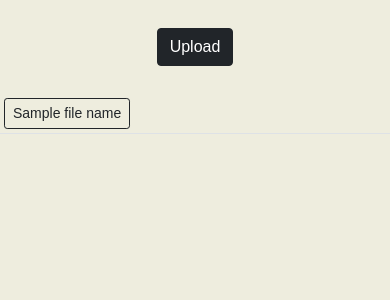
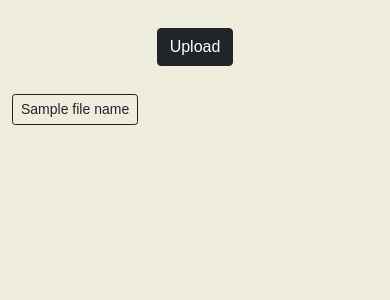
Before and after one commit to OyugoObonyo/Firebase-Task, a Flask app: template templates/index.html in a window 390 px wide. Shown: the top 300 px of the page. Run offline with Flask 2, Linux system fonts and the light colour scheme; the template is opened without the code that fills it: most values are stand-ins (such as "Sample title", 1, 10 or a date in 2020); some libraries are stand-ins or nearby versions.

Commit message:
implementing grid system over table

```diff
--- a/static/styles.css
+++ b/static/styles.css
@@ -1,5 +1,5 @@
 /** tag selectors **/
-body{
+body {
     background-color: #EEEDDE;
     font-family: 'Roboto Serif', sans-serif;
 }
@@ -11,10 +11,15 @@ body{
     padding: 10% 20%;
 
 }
-.main{
+.main {
     padding: 5% 10%;
     font-size: larger;
     display: flex;
     align-items: center;
     justify-content: center;
 }
+
+/** id selectors **/
+#pdf {
+    margin-bottom: 10px;
+}
--- a/templates/index.html
+++ b/templates/index.html
@@ -6,15 +6,11 @@
     <a class="btn btn-dark" href="{{ url_for('upload_file') }}" role="button">Upload</a><br/><br/>
   </div>
   <div class="row">
-    <table class="table table-sm">
-      <tbody>
-        {% for name in file_names %}
-        <tr>
-          <td><a href="{{ url_for('download_file', filename=name) }}" class="btn btn-sm btn-outline-dark">{{ name }}</a></td>
-        </tr>
-        {% endfor %}
-      </tbody>
-    </table>
+    {% for name in file_names %}
+    <div class="col-sm-12" id="pdf">
+      <a href="{{ url_for('download_file', filename=name) }}" class="btn btn-sm btn-outline-dark">{{ name }}</a></td>
+    </div>
+    {% endfor %}
   </div>
 </div>
 {% endblock %}
```
